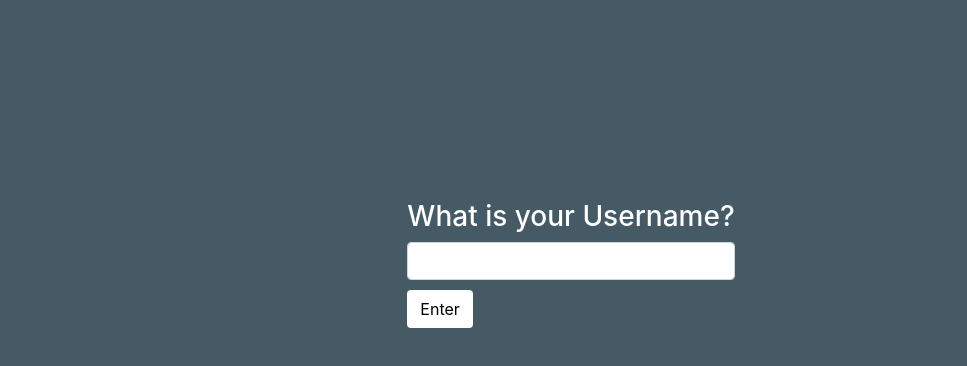
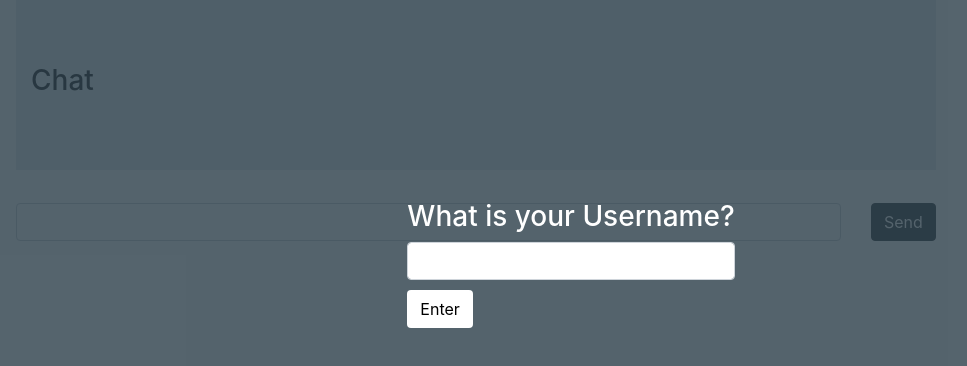
Before and after one commit to akerbs/chat-with-socket, a website: page public/index.html in a window 1280 px wide. Shown: the whole page, without its empty margins (69-1036 px from the left). Drawn offline with nearby package versions, Linux system fonts and the light colour scheme; no server answers.

Commit message:
colors corr2

```diff
--- a/public/assets/css/main.css
+++ b/public/assets/css/main.css
@@ -16,7 +16,7 @@ body {
   left: 0;
   right: 0;
   bottom: 0;
-  background-color: #455a64;
+  background-color: rgba(42, 61, 72, 0.8);
 }
 
 .m-login h1,
```
